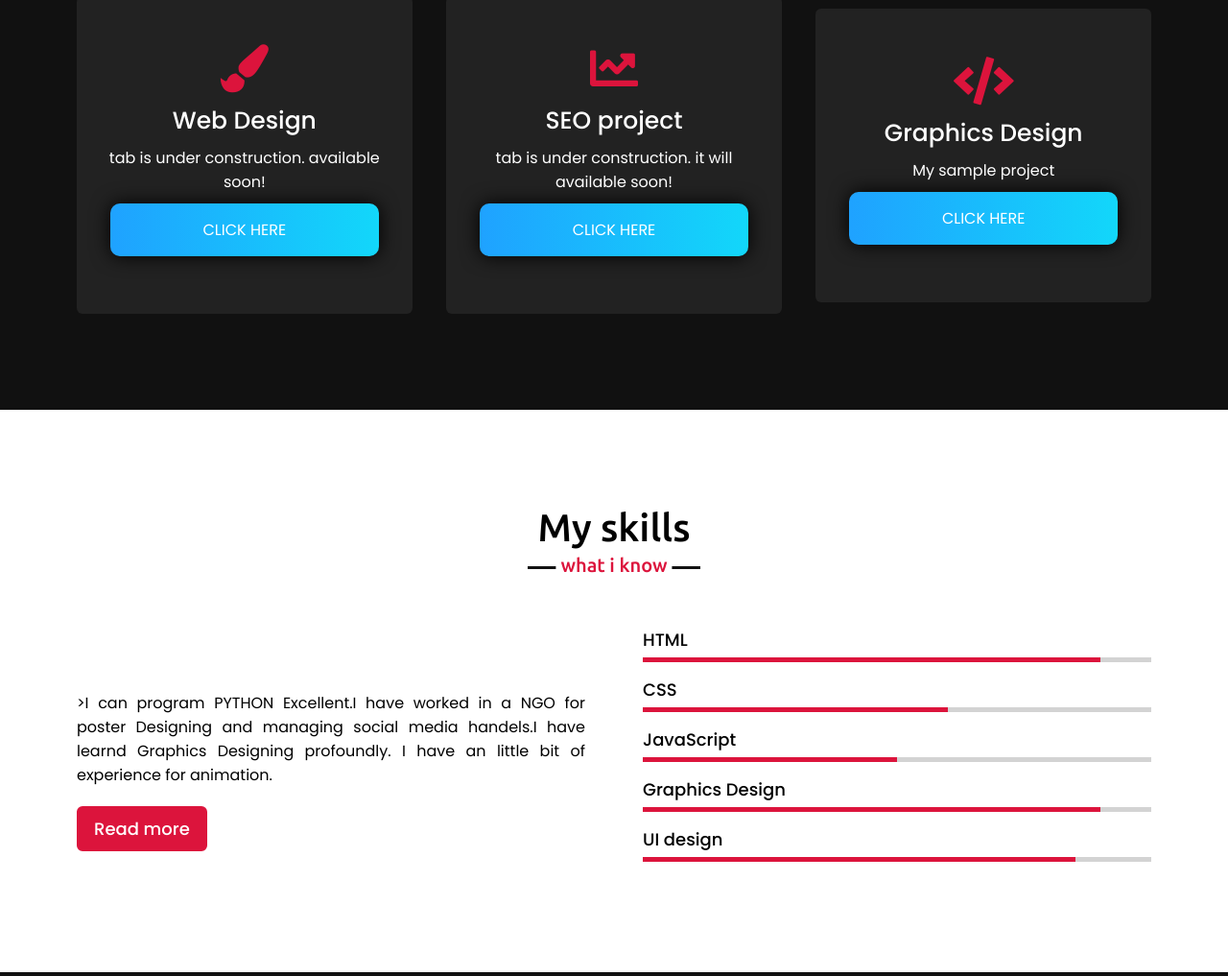
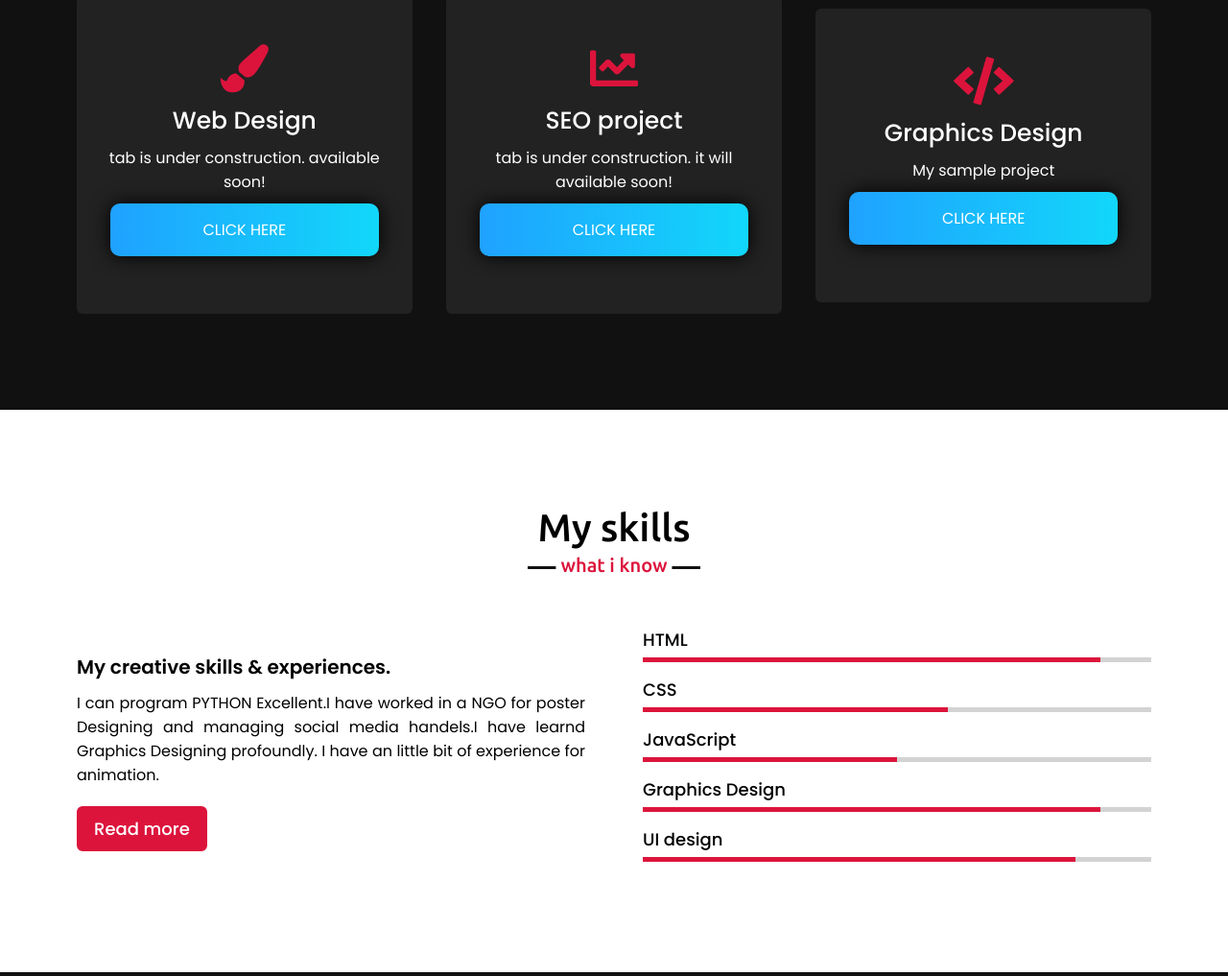
Before and after one commit to tejasjadhavonline/portfolio-website-, a plain HTML site: page index.html in a window 1280 px wide. Shown: the part 1763-2780 px from the top of the page at 96% size. Drawn offline with nearby package versions, Linux system fonts and the light colour scheme.

Commit message:
Update index.html

```diff
--- a/index.html
+++ b/index.html
@@ -56,7 +56,7 @@
                     <img src="https://raw.githubusercontent.com/tejasjadhavonline/portfolio-website-/main/profile-1.jpeg" alt="">
                 </div>
                 <div class="column right">
-                    <div class="text">I'm Tejas and I'm a <span class="typing-2"></span></div>
+                    <div class="text" style="color:black;">I'm Tejas and I'm a <span class="typing-2"></span></div>
                     <p style="color:black;">I am student of higher secondary education, with an outstanding academic performance. Astonishing graphics designing with an experience of UI Designing. proficient in PYTHON computer language and usage of various graphics designing application such as figma, alight motion mobile, adobe illustrator, adobe Photoshop, adobe premiere pro and also a Lightroom. </p>
                     <a href="https://iili.io/pGL2sI.png" target="_blanck">Download Resume</a>
                 </div>
@@ -105,8 +105,8 @@
             <h2 class="title" style="color:black;">My skills</h2>
             <div class="skills-content">
                 <div class="column left">
-                    <div class="text">My creative skills & experiences.</div>
-                    <p style="color:black;">>I can program PYTHON Excellent.I have worked in a NGO for poster Designing and managing social media handels.I have learnd Graphics Designing profoundly. I have an little bit of experience for animation. </p>
+                    <div class="text" style="color:black;">My creative skills & experiences.</div>
+                    <p style="color:black;">I can program PYTHON Excellent.I have worked in a NGO for poster Designing and managing social media handels.I have learnd Graphics Designing profoundly. I have an little bit of experience for animation. </p>
                     <a href="#">Read more</a>
                 </div>
                 <div class="column right">
```
